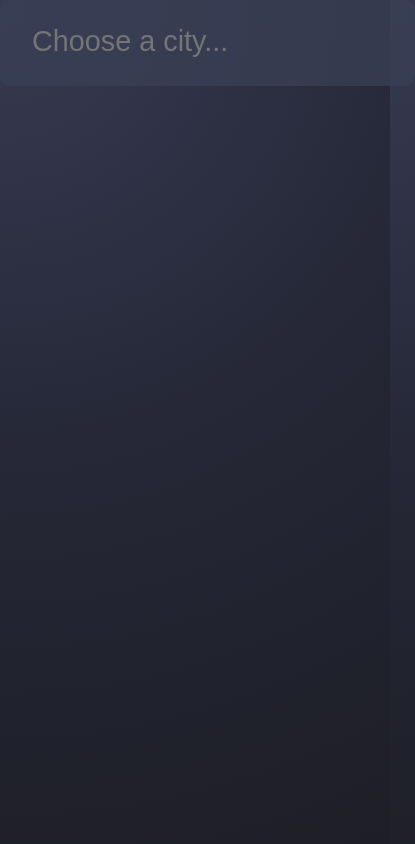
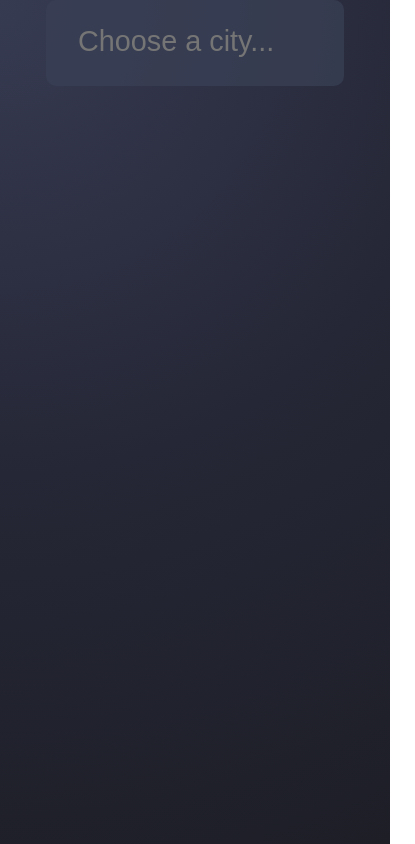
Before and after one commit to LeoRosse/weather-app, a React (Create React App) app: page / in a window 390 px wide. Shown: the whole page, 415 px wide, since content can reach past the window. Built offline with nearby package versions, Linux system fonts and the light colour scheme.

Commit message:
update input width

```diff
--- a/src/App.styles.scss
+++ b/src/App.styles.scss
@@ -23,7 +23,7 @@ $input-text-active: #bfd2ff;
     vertical-align: middle;
     border-radius: 10px;
     @media (max-width: 450px) {
-      width: 90%;
+      width: 60%;
     }
   }
 }
```
